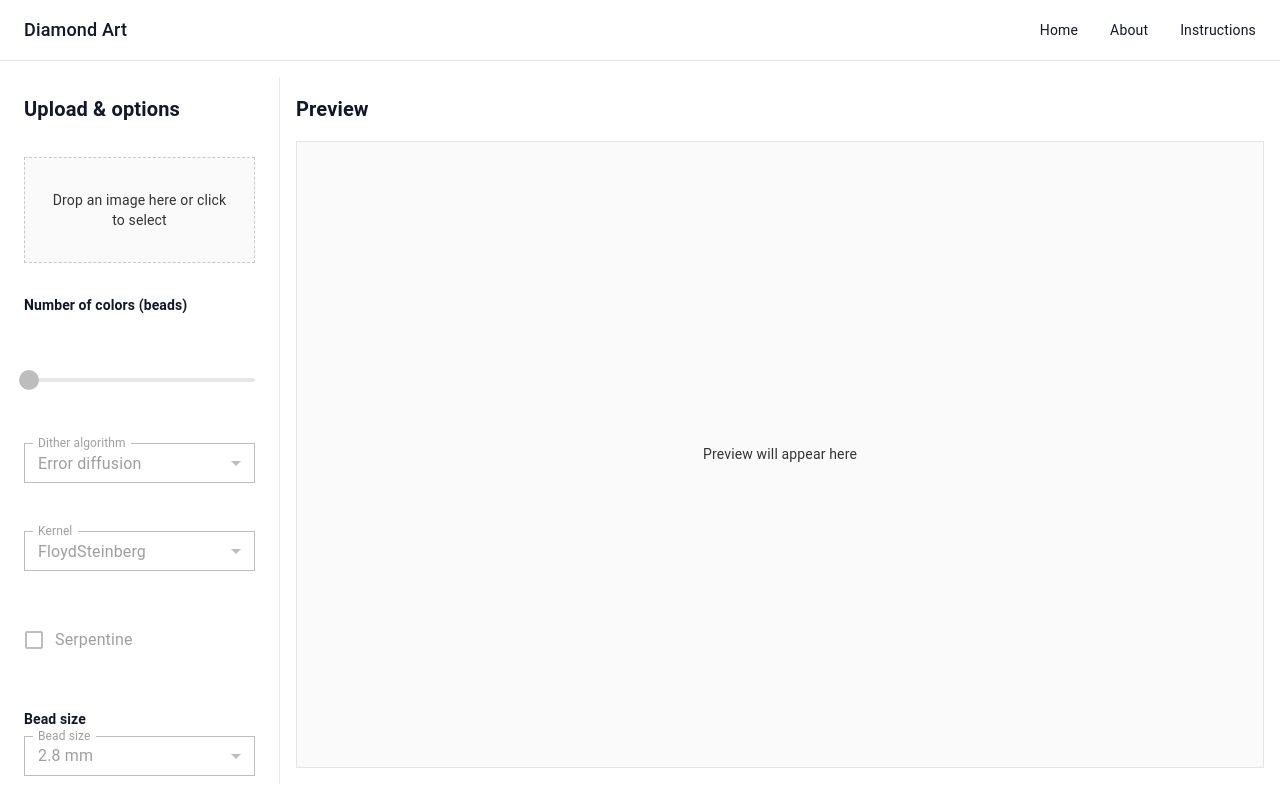
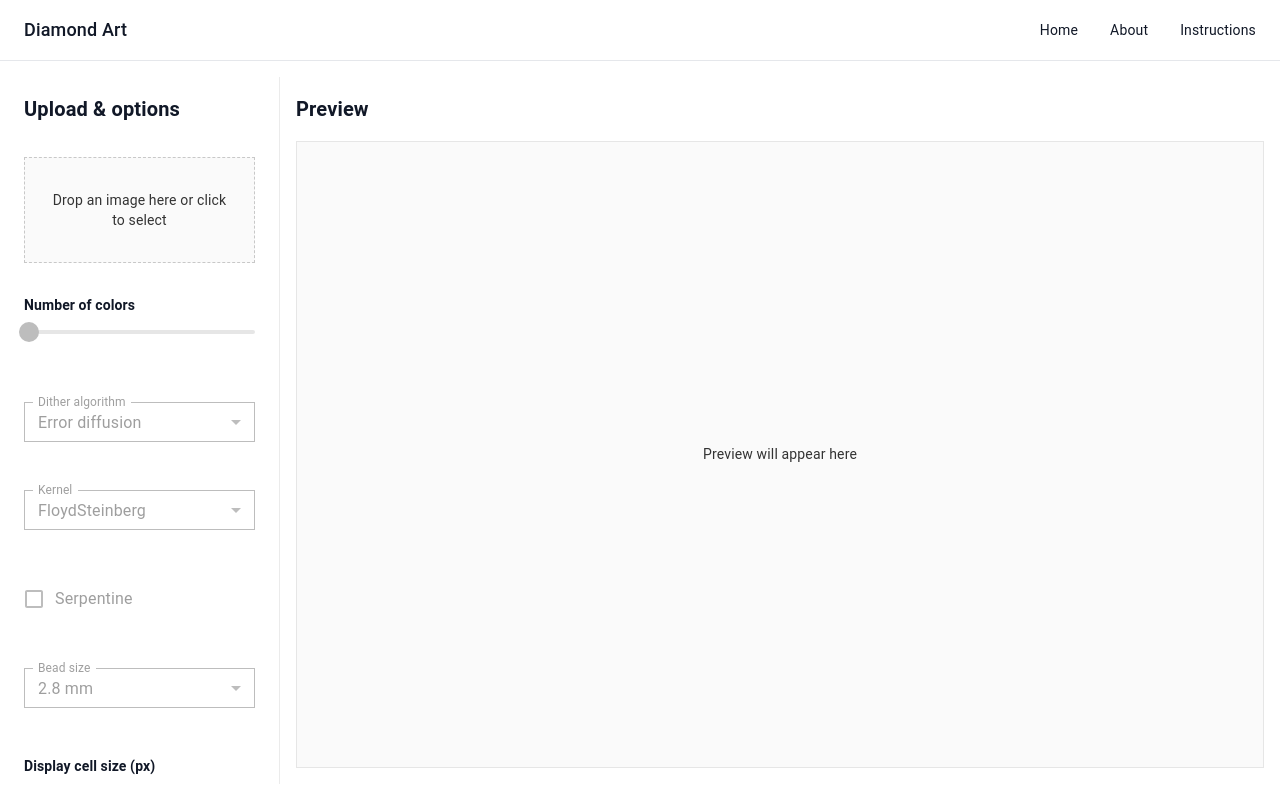
Before and after one commit to NickSaulnier/DiamondArt, a React app: page / in a window 1280 px wide. Built offline with nearby package versions, Linux system fonts and the light colour scheme.

Commit message:
Tidy up some labels

```diff
--- a/src/components/DitherControls.tsx
+++ b/src/components/DitherControls.tsx
@@ -58,8 +58,9 @@ export function DitherControls({
 }: DitherControlsProps) {
   return (
     <Box className="space-y-6" sx={{ display: 'flex', flexDirection: 'column', gap: 3 }}>
+      <Box>
       <Typography variant="subtitle2" fontWeight={600}>
-        Number of colors (beads)
+        Number of colors
       </Typography>
       <Slider
         value={options.colors}
@@ -72,6 +73,7 @@ export function DitherControls({
         valueLabelDisplay="auto"
         disabled={!hasImage}
       />
+      </Box>
 
       <FormControl size="small" fullWidth disabled={!hasImage}>
         <InputLabel>Dither algorithm</InputLabel>
@@ -118,9 +120,6 @@ export function DitherControls({
       )}
 
       <Box>
-        <Typography variant="subtitle2" fontWeight={600} gutterBottom>
-          Bead size
-        </Typography>
         <FormControl size="small" fullWidth disabled={!hasImage}>
           <InputLabel>Bead size</InputLabel>
           <Select
```
